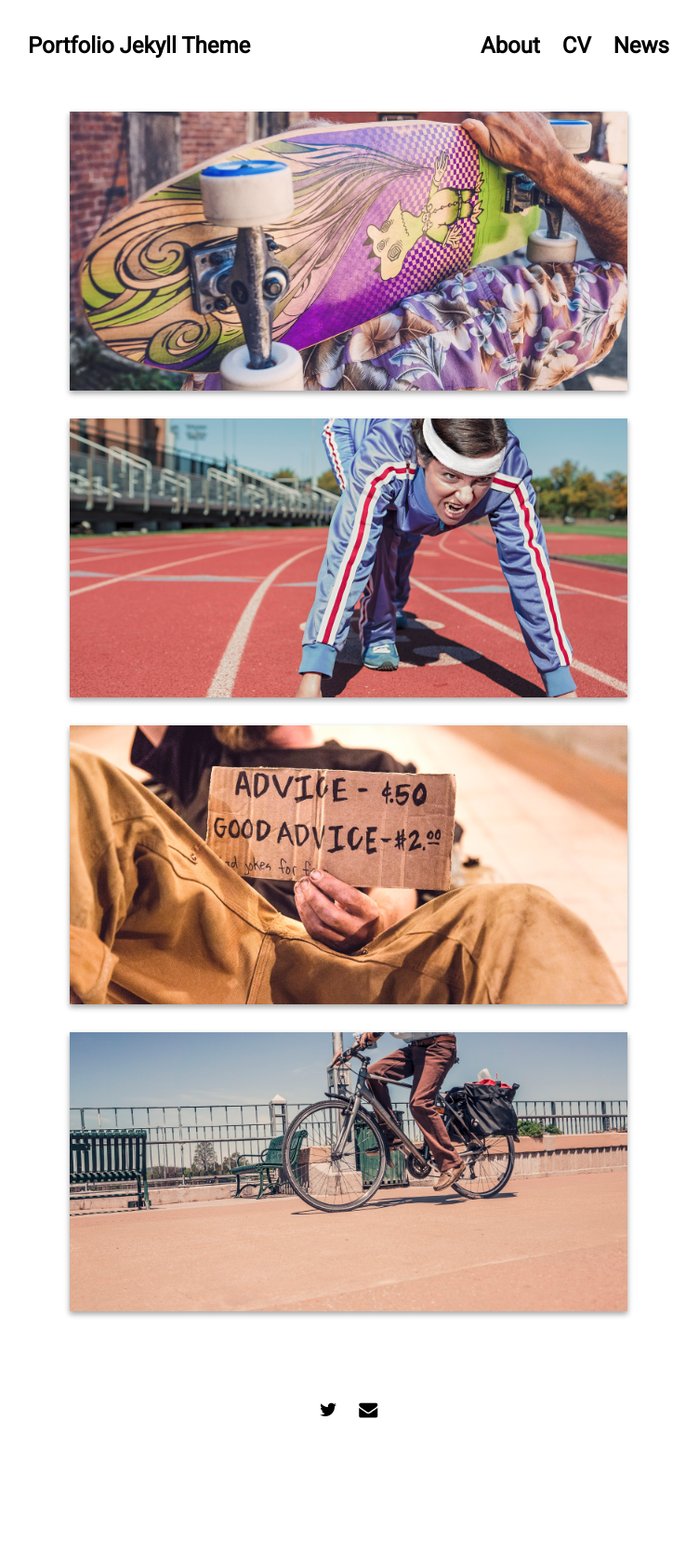
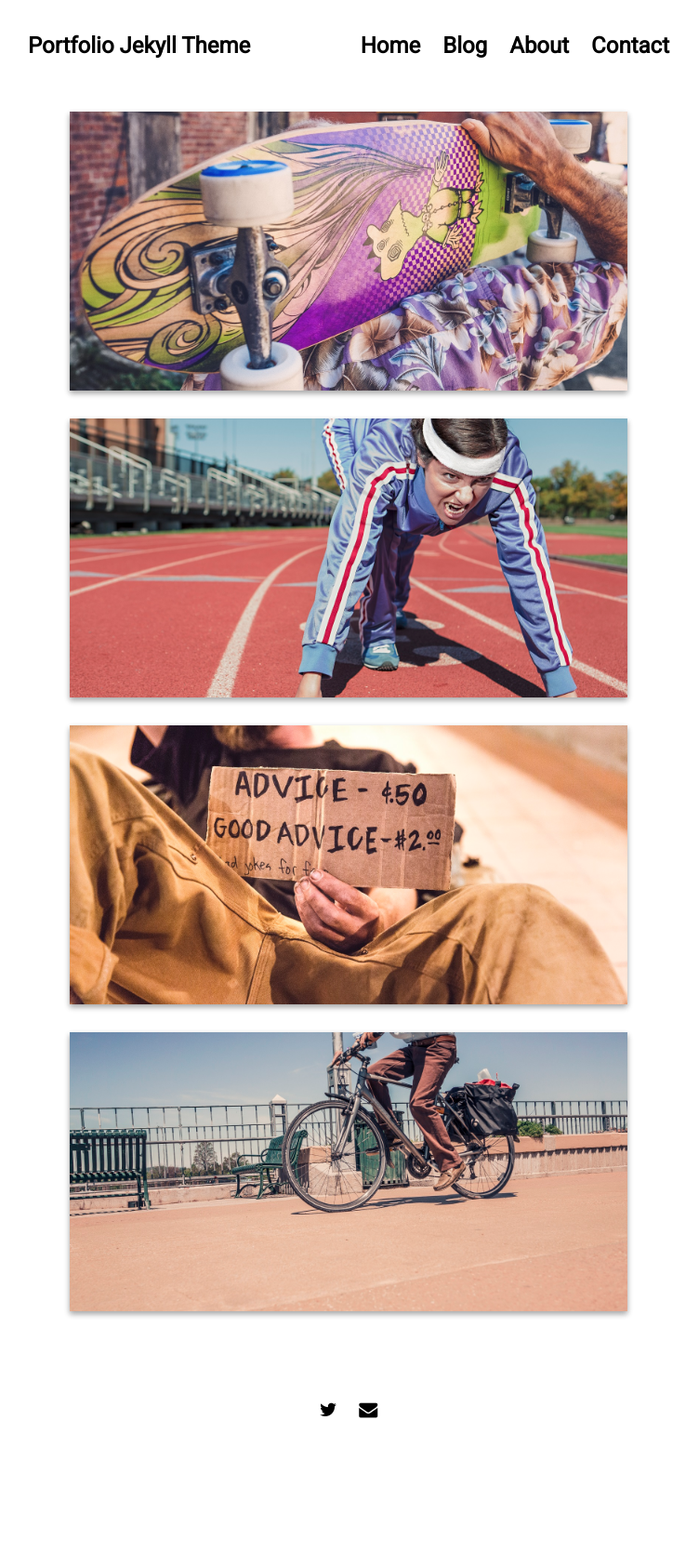
Before and after one commit to jberenike/jberenike.github.io, a Jekyll site: the page built from index.html, in a window 1280 px wide. Shown: the whole page at 93% size, without its empty margins (265-1017 px from the left). Built offline with Jekyll 4.4.1, drawn with Linux system fonts in a browser that asks for light colours; nearby versions of some CDN libraries.

Commit message:
Update settings.yml

```diff
--- a/_data/settings.yml
+++ b/_data/settings.yml
@@ -2,9 +2,10 @@
 # General Site Settings
 
 menu:
-- {name: 'About', url: ''}
-- {name: 'CV', url: 'pages/cv.html'}
-- {name: 'News', url: 'pages/news.html'}
+- {name: 'Home', url: ''}
+- {name: 'Blog', url: 'pages/blog.html'}
+- {name: 'About', url: 'pages/about.html'}
+- {name: 'Contact', url: 'pages/contact.html'}
 
 #-------------------------------
 # SEO Section
@@ -12,7 +13,7 @@ menu:
 # NOTE: Providing SEO information will make this website more searchable on the internet.
 
 seo:
-  description: 'Personal webpage J. Berenike Herrmann'
+  description: 'J. Berenike Herrmann'
   rel-author: 'https://plus.google.com/u/0/#'
   rel-publisher: 'https://plus.google.com/u/0/#'
 
@@ -45,7 +46,8 @@ about: >
 contact: >
   # Contact
 
-  Contact me via [my email](mailto:berenike.herrmann@unibas.ch) or [tweet at me](https://twitter.com/intent/tweet?text=%40jberenike)
+  Contact me via [my email](mailto:berenike.herrmann@unibas.ch) or [tweet at me](https://twitter.com/intent/tweet?text=%40jberenike).
+
 #-------------------------------
 # Work Section
 
```
